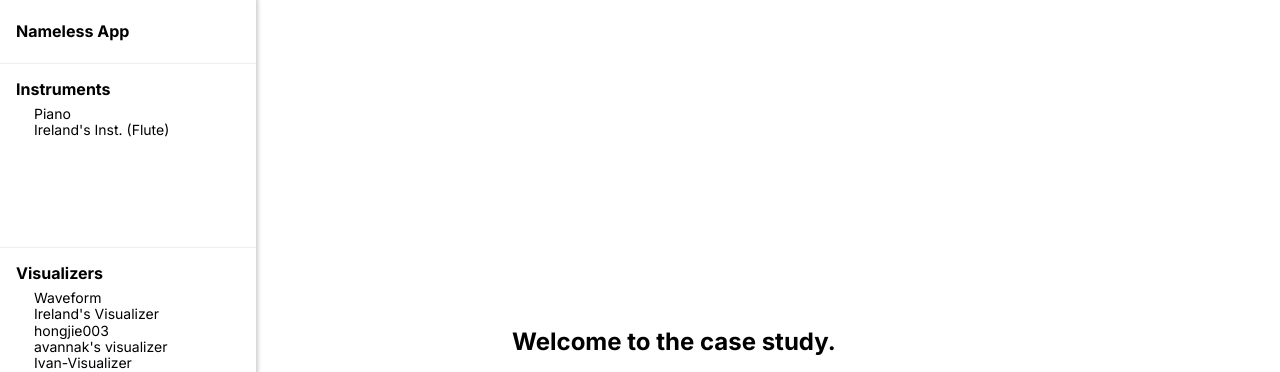
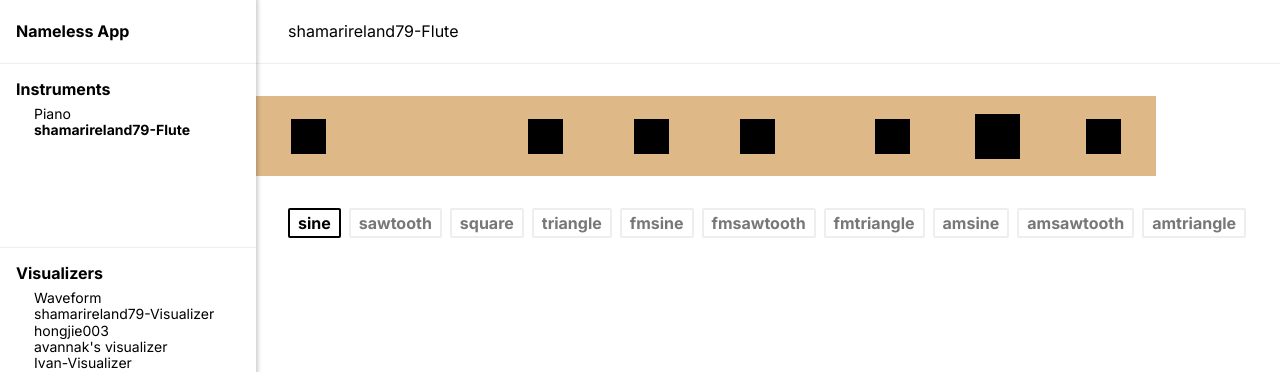
Before and after one commit to hongjie003/music-instrument-visualizer-app, a React (Create React App) app in the folder client/: page /shamarireland79-Flute in a window 1280 px wide. Shown: the top 372 px of the page. Built offline with nearby package versions, Linux system fonts and the light colour scheme; no server answers; some icons are missing.

Commit message:
Ireland-Update

```diff
--- a/client/src/instruments/shamarireland79-2.tsx
+++ b/client/src/instruments/shamarireland79-2.tsx
@@ -197,4 +197,4 @@ function Flute({ synth, setSynth }: InstrumentProps): JSX.Element {
   );
 }
 
-export const FluteInstrument = new Instrument("Ireland's Inst. (Flute)", Flute, "MONO_SYNTH");
+export const FluteInstrument = new Instrument("shamarireland79-Flute", Flute, "MONO_SYNTH");
--- a/client/src/visualizers/shamarireland79-2.tsx
+++ b/client/src/visualizers/shamarireland79-2.tsx
@@ -5,7 +5,7 @@ import P5 from 'p5';
 import { Visualizer } from '../Visualizers';
 
 export const newWaveformVisualizer = new Visualizer(
-    "Ireland's Visualizer",
+    "shamarireland79-Visualizer",
     (p5: P5, analyzer: Tone.Analyser) => {
     const width = window.innerWidth;
     const height = window.innerHeight / 2;
```
